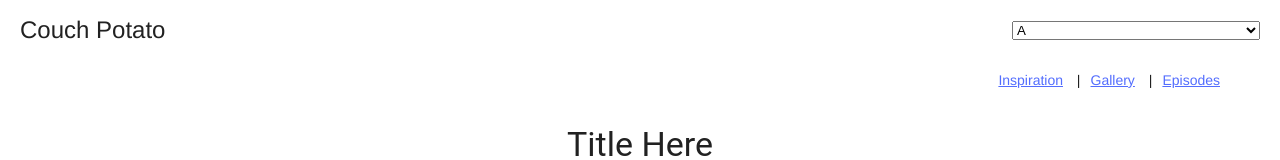
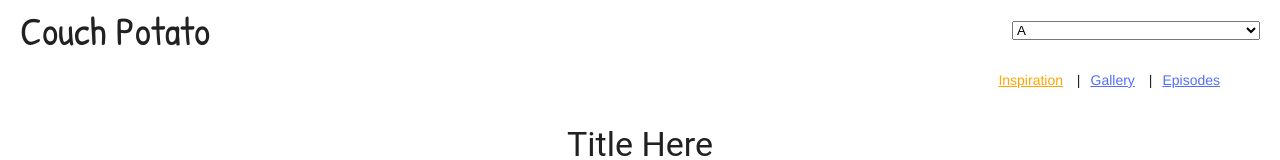
Before and after one commit to keljr021/fed-test--ibm, a React (Create React App) app: page / in a window 1280 px wide. Shown: the top 160 px of the page. Built offline with nearby package versions, Linux system fonts and the light colour scheme.

Commit message:
Added CSS to Title component.

```diff
--- a/public/index.html
+++ b/public/index.html
@@ -11,6 +11,10 @@
     <link rel="stylesheet" href="https://fonts.googleapis.com/icon?family=Material+Icons">
     <link rel="stylesheet" href="https://code.getmdl.io/1.3.0/material.blue_grey-indigo.min.css" />
     <script defer src="https://code.getmdl.io/1.3.0/material.min.js"></script>
+
+
+    <link href="https://fonts.googleapis.com/css?family=Patrick+Hand&display=swap" rel="stylesheet">
+
     <!--
       manifest.json provides metadata used when your web app is installed on a
       user's mobile device or desktop. See https://developers.google.com/web/fundamentals/web-app-manifest/
--- a/src/index.css
+++ b/src/index.css
@@ -20,13 +20,13 @@
   margin-bottom: 20px;
   position: fixed;
   background: #fff;
-
 }
 
 .head-title {
   width: 75%;
-  font-size: 24px;
+  font-size: 40px;
   float: left;
+  font-family: 'Patrick Hand', cursive;
   text-align: left;
 }
 
@@ -54,6 +54,10 @@
   padding: 0 10px;
 }
 
+.navbar-menu .active {
+  color: orange;
+}
+
 .inspiration,
 .gallery,
 .episodes {
```
